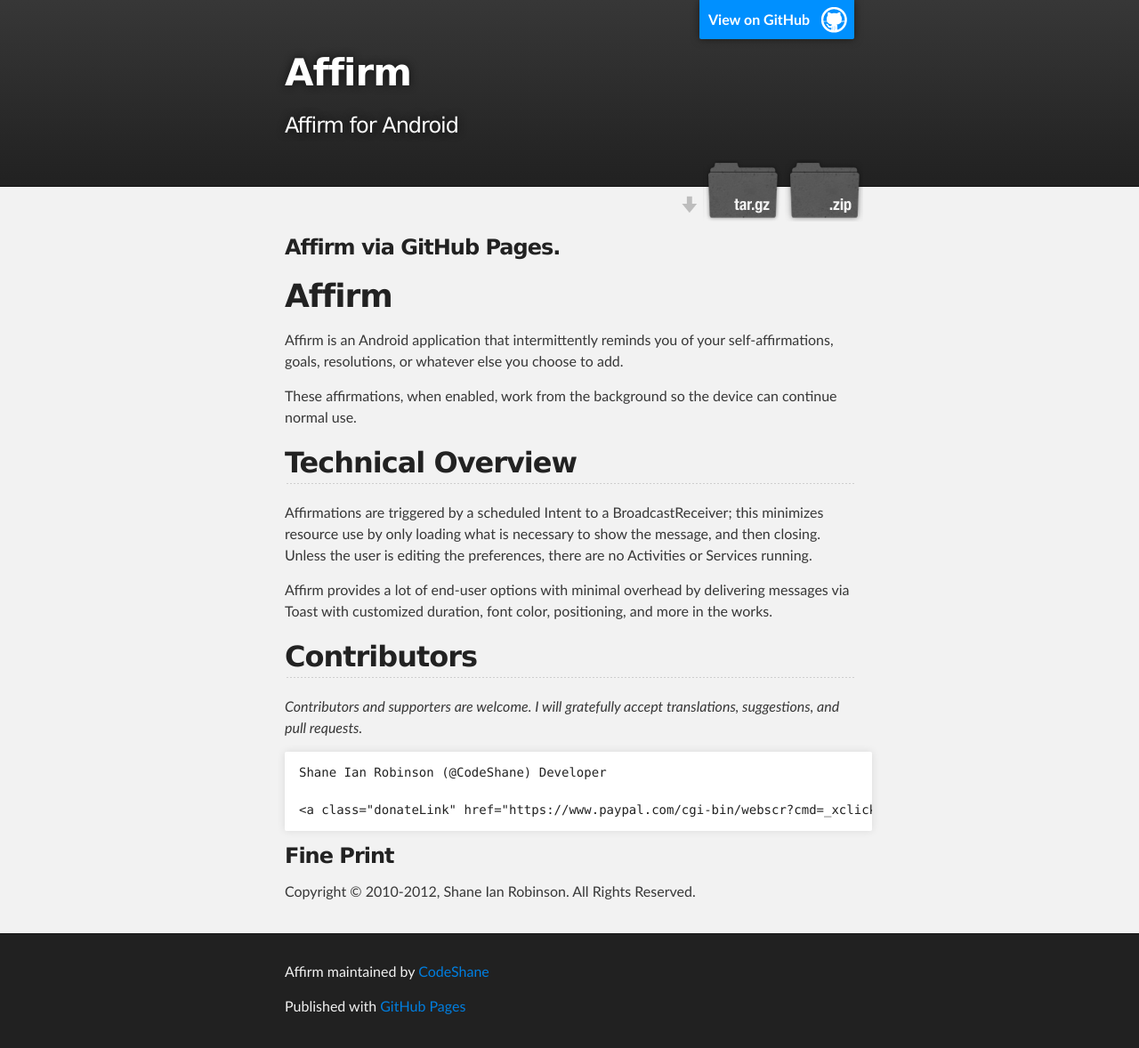
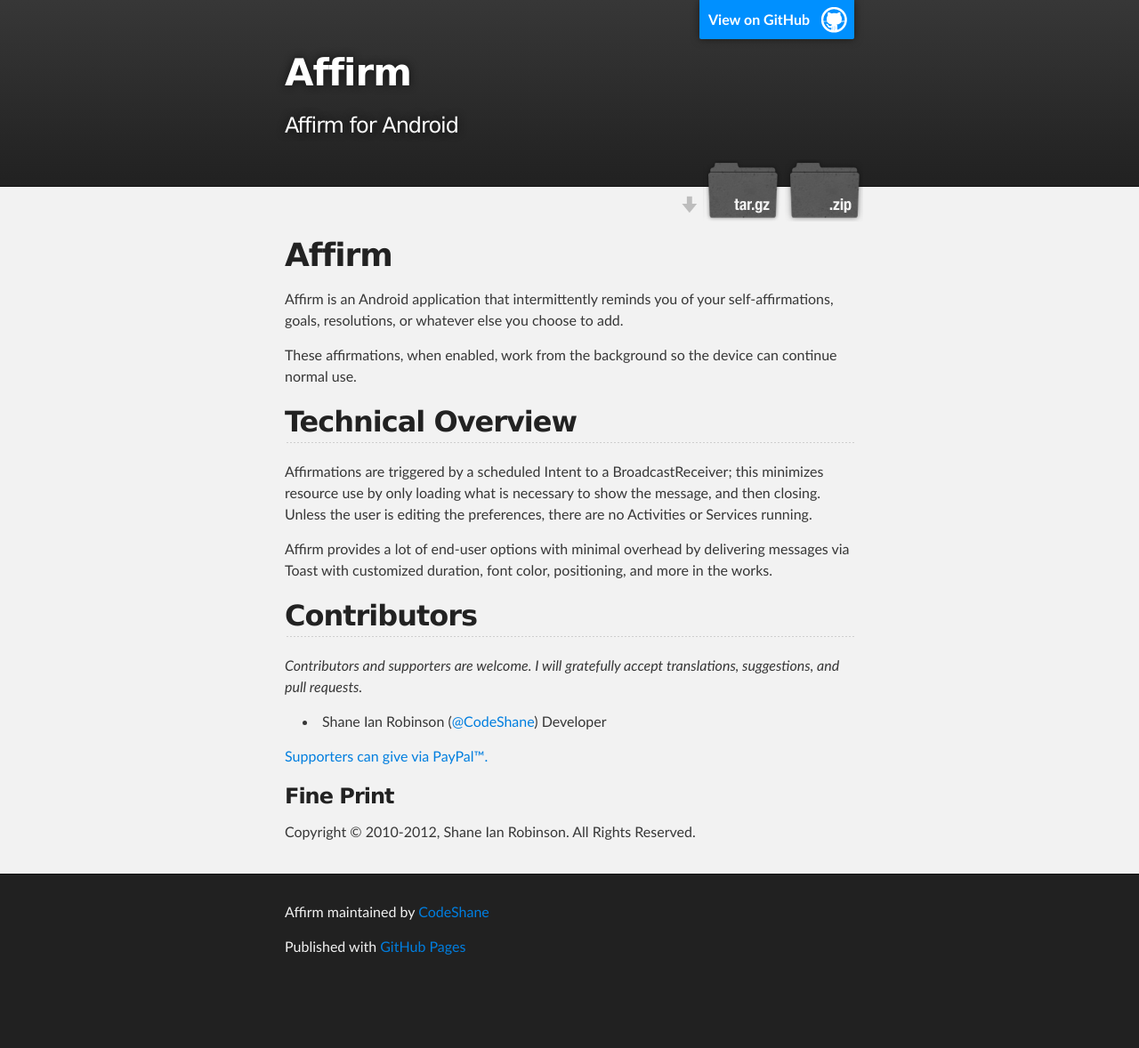
Before and after one commit to CodeShane/Affirm, a plain HTML site: page index.html in a window 1280 px wide. Shown: the whole page at 89% size. After the commit the page ends 1111 px from the top, so only its background shows below. Drawn offline with Linux system fonts and the light colour scheme.

```diff
--- a/index.html
+++ b/index.html
@@ -31,10 +31,7 @@
     <!-- MAIN CONTENT -->
     <div id="main_content_wrap" class="outer">
       <section id="main_content" class="inner">
-        <h3>
-<a name="affirm-via-github-pages" class="anchor" href="#affirm-via-github-pages"><span class="octicon octicon-link"></span></a>Affirm via GitHub Pages.</h3>
-
-<h1>
+        <h1>
 <a name="affirm" class="anchor" href="#affirm"><span class="octicon octicon-link"></span></a>Affirm</h1>
 
 <p>Affirm is an Android application that intermittently reminds you of your self-affirmations, goals, resolutions, or whatever else you choose to add.</p>
@@ -53,10 +50,9 @@
 
 <p><em>Contributors and supporters are welcome. I will gratefully accept translations, suggestions, and pull requests.</em></p>
 
-<pre><code>Shane Ian Robinson (@CodeShane) Developer
-
-&lt;a class="donateLink" href="https://www.paypal.com/cgi-bin/webscr?cmd=_xclick&amp;business=shane@codeshane.com&amp;item_name=Donation+for+Affirm"&gt;Supporters can give via PayPal™.&lt;/a&gt;
-</code></pre>
+<ul>
+<li>Shane Ian Robinson (<a href="https://github.com/CodeShane" class="user-mention">@CodeShane</a>) Developer</li>
+</ul><p><a href="https://www.paypal.com/cgi-bin/webscr?cmd=_xclick&amp;business=shane@codeshane.com&amp;item_name=Donation+for+Affirm">Supporters can give via PayPal™.</a></p>
 
 <h3>
 <a name="fine-print" class="anchor" href="#fine-print"><span class="octicon octicon-link"></span></a>Fine Print</h3>
--- a/params.json
+++ b/params.json
@@ -1 +1 @@
-{"name":"Affirm","tagline":"Affirm for Android","body":"### Affirm via GitHub Pages.\r\n\r\nAffirm\r\n======\r\n\r\nAffirm is an Android application that intermittently reminds you of your self-affirmations, goals, resolutions, or whatever else you choose to add.\r\n\r\nThese affirmations, when enabled, work from the background so the device can continue normal use.\r\n\r\n## Technical Overview\r\n\r\nAffirmations are triggered by a scheduled Intent to a BroadcastReceiver; this minimizes resource use by only loading what is necessary to show the message, and then closing. Unless the user is editing the preferences, there are no Activities or Services running.\r\n\r\nAffirm provides a lot of end-user options with minimal overhead by delivering messages via Toast with customized duration, font color, positioning, and more in the works.\r\n\r\n## Contributors\r\n\r\n*Contributors and supporters are welcome. I will gratefully accept translations, suggestions, and pull requests.*\r\n\r\n    Shane Ian Robinson (@CodeShane) Developer\r\n\r\n    <a class=\"donateLink\" href=\"https://www.paypal.com/cgi-bin/webscr?cmd=_xclick&business=shane@codeshane.com&item_name=Donation+for+Affirm\">Supporters can give via PayPal™.</a>\r\n\r\n###Fine Print###\r\n\r\nCopyright © 2010-2012, Shane Ian Robinson. All Rights Reserved.","google":"","note":"Don't delete this file! It's used internally to help with page regeneration."}
+{"name":"Affirm","tagline":"Affirm for Android","body":"Affirm\r\n======\r\n\r\nAffirm is an Android application that intermittently reminds you of your self-affirmations, goals, resolutions, or whatever else you choose to add.\r\n\r\nThese affirmations, when enabled, work from the background so the device can continue normal use.\r\n\r\n## Technical Overview\r\n\r\nAffirmations are triggered by a scheduled Intent to a BroadcastReceiver; this minimizes resource use by only loading what is necessary to show the message, and then closing. Unless the user is editing the preferences, there are no Activities or Services running.\r\n\r\nAffirm provides a lot of end-user options with minimal overhead by delivering messages via Toast with customized duration, font color, positioning, and more in the works.\r\n\r\n## Contributors\r\n\r\n*Contributors and supporters are welcome. I will gratefully accept translations, suggestions, and pull requests.*\r\n\r\n- Shane Ian Robinson (@CodeShane) Developer\r\n\r\n<a class=\"donateLink\" href=\"https://www.paypal.com/cgi-bin/webscr?cmd=_xclick&business=shane@codeshane.com&item_name=Donation+for+Affirm\">Supporters can give via PayPal™.</a>\r\n###Fine Print###\r\n\r\nCopyright © 2010-2012, Shane Ian Robinson. All Rights Reserved.","google":"","note":"Don't delete this file! It's used internally to help with page regeneration."}
```
